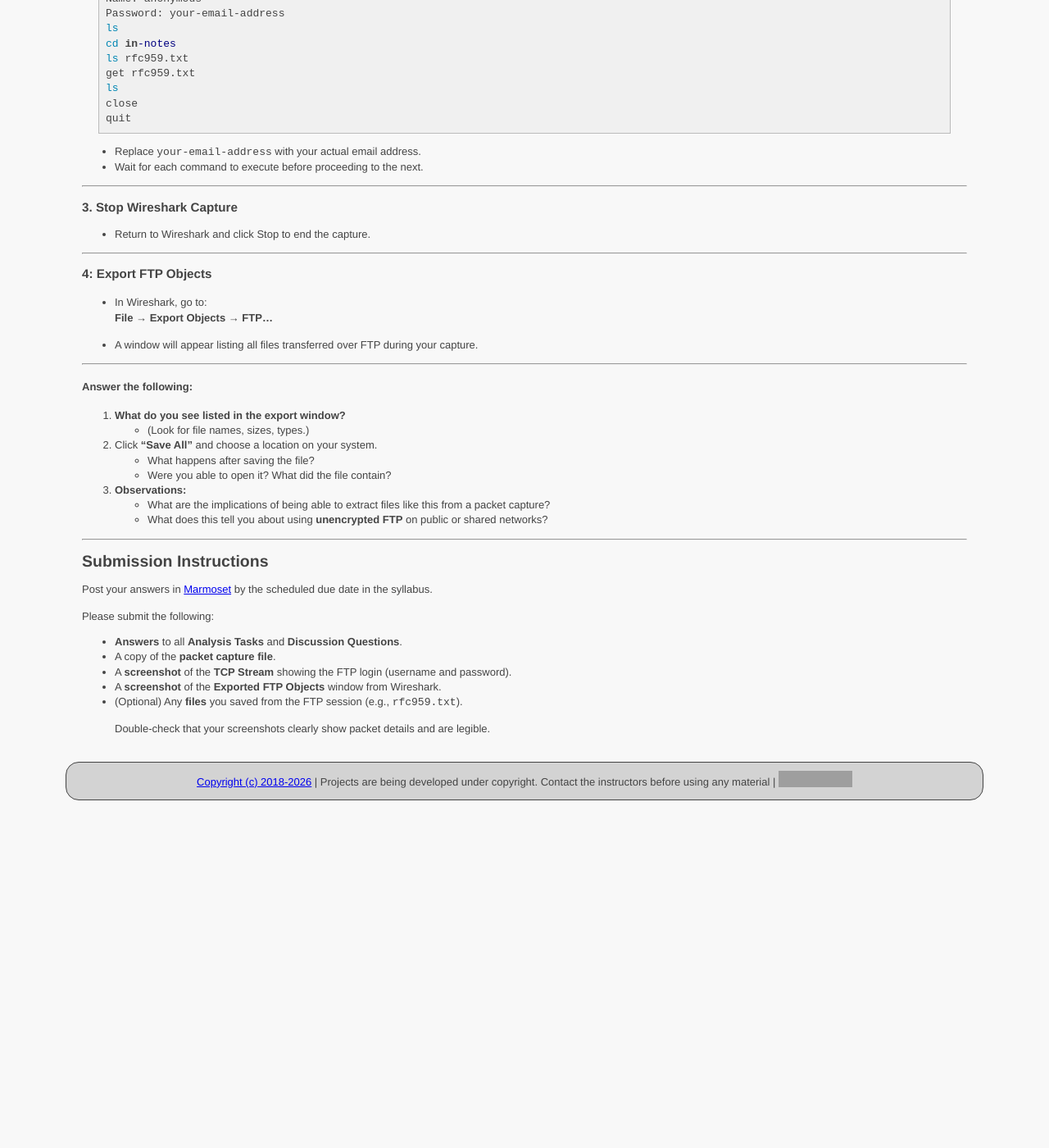
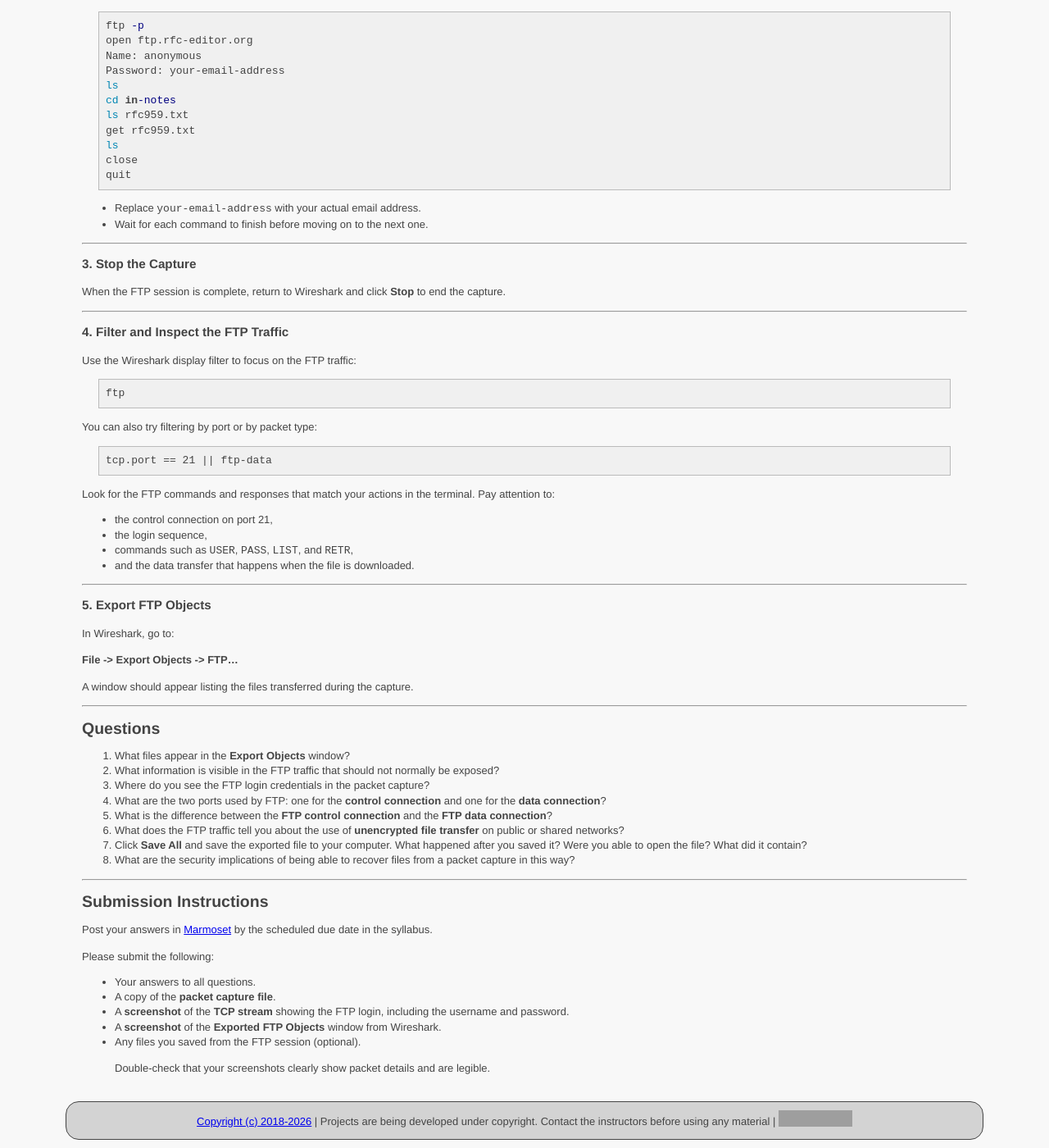
Before and after one commit to ycpcs/cs330-fall2026, a Jekyll site: the page built from schedule/exercises/ftp.md, in a window 1280 px wide and 1400 px high, scrolled down 489 px. Shown: the whole window at 82% size. Built offline with Jekyll 4.4.1, drawn with Linux system fonts in a browser that asks for light colours; before the commit the page ends 1475 px from its top, so only the background shows below that; some of the changed text lies outside the part shown; grey boxes are pictures that could not be loaded.

Commit message:
add ftp and dns

````diff
--- a/schedule/exercises/ftp.md
+++ b/schedule/exercises/ftp.md
@@ -1,28 +1,36 @@
 ---
 layout: default
 course_number: CS330
-title: "FTP Traffic"
+title: "Network Applications and Protocols"
 ---
 
-# Class Exercise: Analyzing FTP Traffic with Wireshark
+--- --- --- --- --- --- --- --- --- --- --- --- --- --- --- --- --- --- --- --- --- --- --- ---
+
+## CS 330: Analyzing FTP Traffic with Wireshark
+
+## Due: Tuesday, Sep 22, 2026 by 11:59 PM
+
+--- --- --- --- --- --- --- --- --- --- --- --- --- --- --- --- --- --- --- --- --- --- --- ---
 
 ## Objective
-In this exercise, you will use Wireshark to capture and analyze an FTP session. You'll learn how FTP works, what information is transmitted in clear text, and the implications of using non-secure FTP protocols.
+
+In this exercise, you will use Wireshark to capture and analyze an FTP session. You will see how FTP works, identify information that is transmitted in clear text, and understand why using an unencrypted protocol can be risky.
 
 ---
 
-##  Step-by-Step Instructions
+## Step-by-Step Instructions
 
 ### 1. Start Wireshark
-- Open **Wireshark**.
-- Begin **capturing** on the appropriate network interface (e.g., Ethernet, Wi-Fi).
-- Ensure your network supports **FTP passive mode**.
+
+1. Open **Wireshark**.
+2. Begin capturing on the active network interface (for example, Ethernet or Wi‑Fi).
+3. Make sure your environment supports **FTP passive mode**.
 
 ---
 
-### 2. Initiate FTP Connection
+### 2. Connect to the FTP Server
 
-Open a terminal that supports FTP, then enter the following commands:
+Open a terminal and enter the following commands one at a time:
 
 ```bash
 ftp -p
@@ -37,37 +45,61 @@ ls
 close
 quit
 ```
-- Replace ```your-email-address``` with your actual email address.
-- Wait for each command to execute before proceeding to the next.
+
+- Replace `your-email-address` with your actual email address.
+- Wait for each command to finish before moving on to the next one.
 
 ---
 
-### 3. Stop Wireshark Capture
-- Return to Wireshark and click Stop to end the capture.
+### 3. Stop the Capture
+
+When the FTP session is complete, return to Wireshark and click **Stop** to end the capture.
 
 ---
 
-### 4: Export FTP Objects
+### 4. Filter and Inspect the FTP Traffic
 
-- In Wireshark, go to:
-  **File** → **Export Objects** → **FTP...**
+Use the Wireshark display filter to focus on the FTP traffic:
 
-- A window will appear listing all files transferred over FTP during your capture.
+```text
+ftp
+```
+
+You can also try filtering by port or by packet type:
+
+```text
+tcp.port == 21 || ftp-data
+```
+
+Look for the FTP commands and responses that match your actions in the terminal. Pay attention to:
+
+- the control connection on port 21,
+- the login sequence,
+- commands such as `USER`, `PASS`, `LIST`, and `RETR`,
+- and the data transfer that happens when the file is downloaded.
 
 ---
 
-#### Answer the following:
+### 5. Export FTP Objects
 
-8. **What do you see listed in the export window?**
-   - (Look for file names, sizes, types.)
+In Wireshark, go to:
 
-9. Click **"Save All"** and choose a location on your system.
-   - What happens after saving the file?
-   - Were you able to open it? What did the file contain?
+**File -> Export Objects -> FTP...**
 
-10. **Observations:**
-    - What are the implications of being able to extract files like this from a packet capture?
-    - What does this tell you about using **unencrypted FTP** on public or shared networks?
+A window should appear listing the files transferred during the capture.
+
+---
+
+## Questions
+
+1. What files appear in the **Export Objects** window?
+2. What information is visible in the FTP traffic that should not normally be exposed?
+3. Where do you see the FTP login credentials in the packet capture?
+4. What are the two ports used by FTP: one for the **control connection** and one for the **data connection**?
+5. What is the difference between the **FTP control connection** and the **FTP data connection**?
+6. What does the FTP traffic tell you about the use of **unencrypted file transfer** on public or shared networks?
+7. Click **Save All** and save the exported file to your computer. What happened after you saved it? Were you able to open the file? What did it contain?
+8. What are the security implications of being able to recover files from a packet capture in this way?
 
 ---
 
@@ -77,10 +109,10 @@ Post your answers in [Marmoset](https://cs.ycp.edu/marmoset) by the scheduled du
 
 Please submit the following:
 
-- **Answers** to all **Analysis Tasks** and **Discussion Questions**.
+- Your answers to all questions.
 - A copy of the **packet capture file**.
-- A **screenshot** of the **TCP Stream** showing the FTP login (username and password).
+- A **screenshot** of the **TCP stream** showing the FTP login, including the username and password.
 - A **screenshot** of the **Exported FTP Objects** window from Wireshark.
-- (Optional) Any **files** you saved from the FTP session (e.g., `rfc959.txt`).
+- Any files you saved from the FTP session (optional).
 
 > Double-check that your screenshots clearly show packet details and are legible.
````
Also changed, not shown: assignments/index.md (+2 -0 lines), schedule/exercises/dns.md (+55 -20 lines), schedule/index.md (+1 -1 lines).
